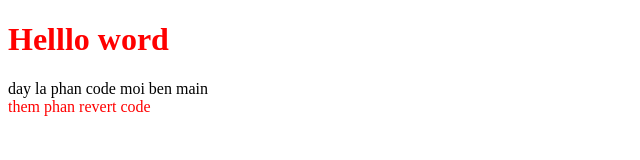
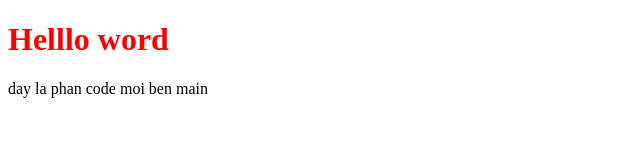
Before and after one commit to ducpv187/TestGit, a plain HTML site: page index.html in a window 1280 px wide. Shown: the whole page, without its empty margins (0-640 px from the left). Drawn offline with Linux system fonts and the light colour scheme.

Commit message:
Revert "up code test to branch main"
This reverts commit 991ef9300884af0775661a3a1d8b90c0e0138404.

```diff
--- a/index.html
+++ b/index.html
@@ -13,9 +13,6 @@
         <div>
             day la phan code moi ben main
         </div>
-        <div class="test">
-            them phan revert code
-        </div>
     </main>
     <script src="./common/main.js"></script>
 </body>
```
